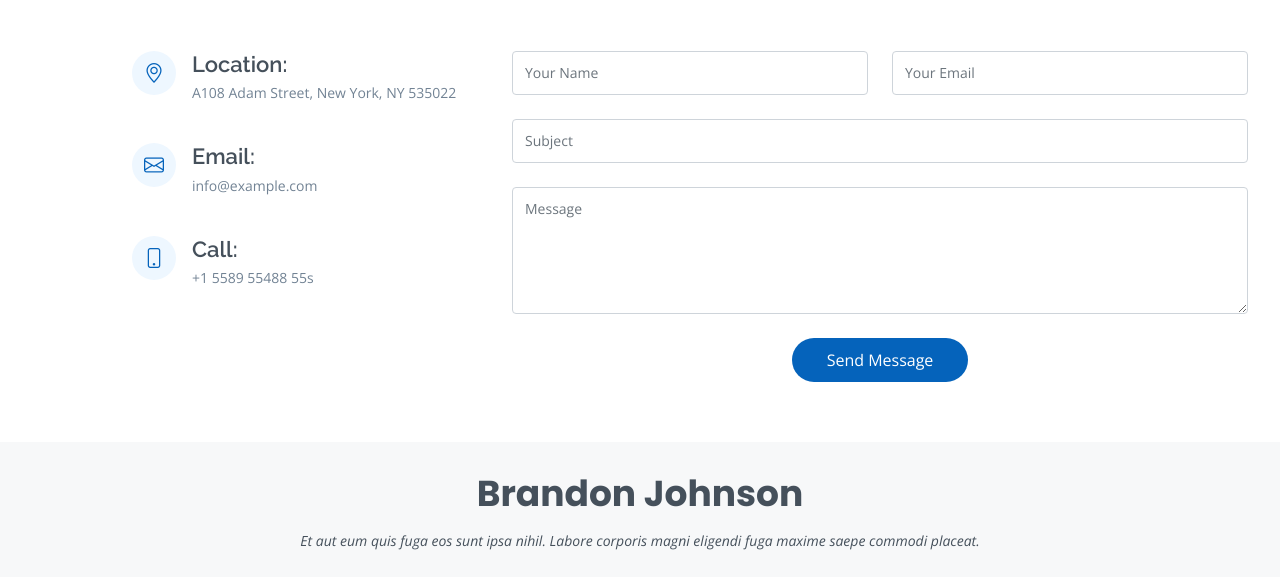
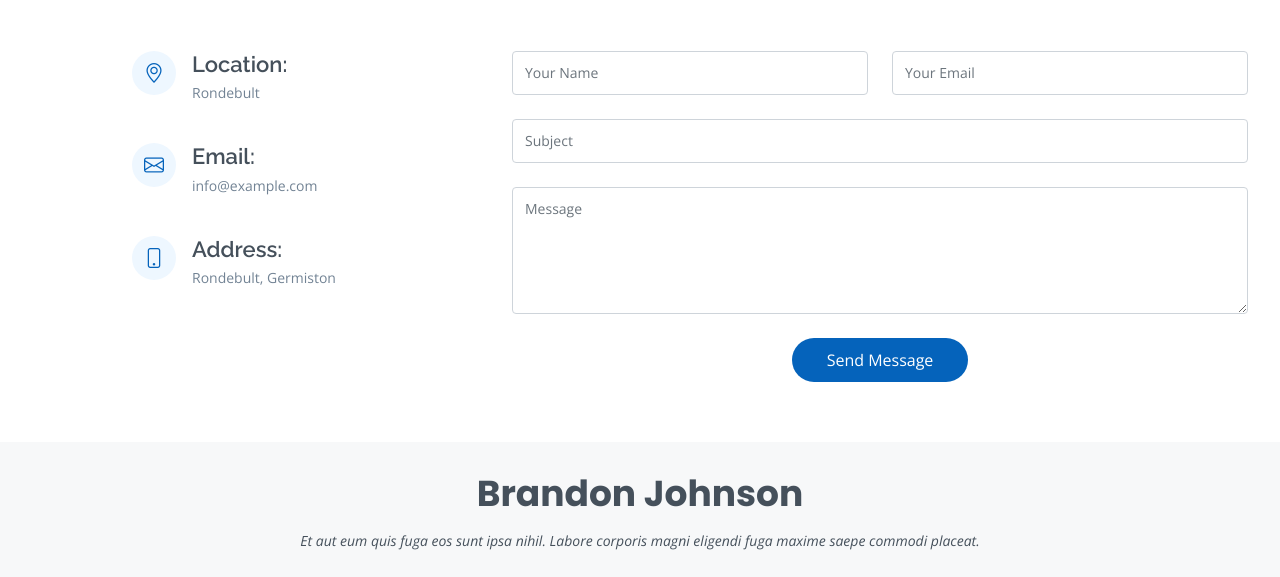
Before and after one commit to Bonke12/cv, a plain HTML site: page index.html in a window 1280 px wide. Shown: the part 6519-7096 px from the top of the page. Drawn offline with nearby package versions, Linux system fonts and the light colour scheme.

Commit message:
I put home address

```diff
--- a/index.html
+++ b/index.html
@@ -645,7 +645,7 @@
               <div class="address">
                 <i class="bi bi-geo-alt"></i>
                 <h4>Location:</h4>
-                <p>A108 Adam Street, New York, NY 535022</p>
+                <p>Rondebult</p>
               </div>
 
               <div class="email">
@@ -656,8 +656,8 @@
 
               <div class="phone">
                 <i class="bi bi-phone"></i>
-                <h4>Call:</h4>
-                <p>+1 5589 55488 55s</p>
+                <h4>Address:</h4>
+                <p>Rondebult, Germiston</p>
               </div>
 
             </div>
```
